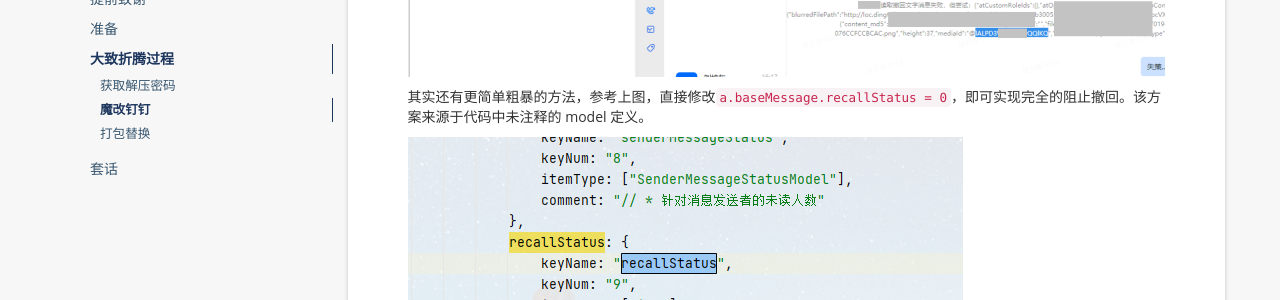
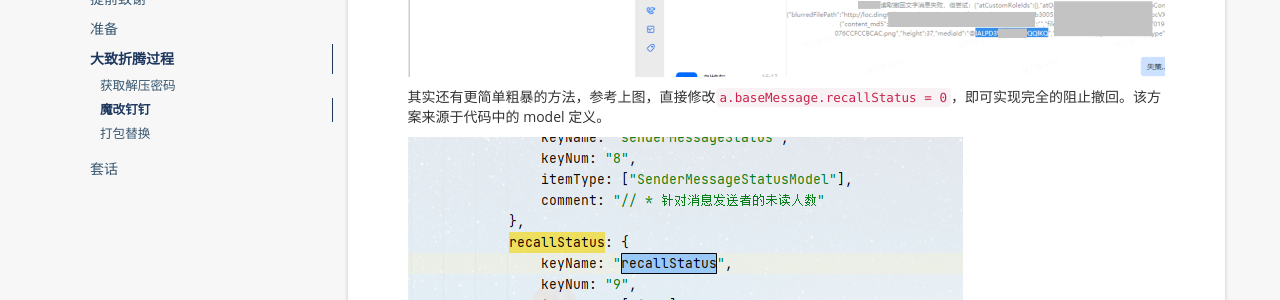
Before and after one commit to iola1999/iola1999.github.io, a Jekyll site: the page built from _posts/2021-01-21-DingTalk-mod.markdown, in a window 1280 px wide and 900 px high, scrolled down 2372 px. Shown: the part 173-473 px from the top of the window. Built offline with Jekyll 4.4.1, drawn with Linux system fonts in a browser that asks for light colours; nearby versions of some CDN libraries; comment, search, counter and statistics services are not loaded.

Commit message:
Update 2021-01-21-DingTalk-mod.markdown

```diff
--- a/_posts/2021-01-21-DingTalk-mod.markdown
+++ b/_posts/2021-01-21-DingTalk-mod.markdown
@@ -54,7 +54,7 @@ typora-root-url: ..
 
 ![image-20210121192832436](/upload/images/2021-01-21-DingTalk-mod/image-20210121192832436.png)
 
-其实还有更简单粗暴的方法，参考上图，直接修改`a.baseMessage.recallStatus = 0`，即可实现完全的阻止撤回。该方案来源于代码中未注释的 model 定义。
+其实还有更简单粗暴的方法，参考上图，直接修改`a.baseMessage.recallStatus = 0`，即可实现完全的阻止撤回。该方案来源于代码中的 model 定义。
 
 ![image-20210121193046322](/upload/images/2021-01-21-DingTalk-mod/image-20210121193046322.png)
 
```
